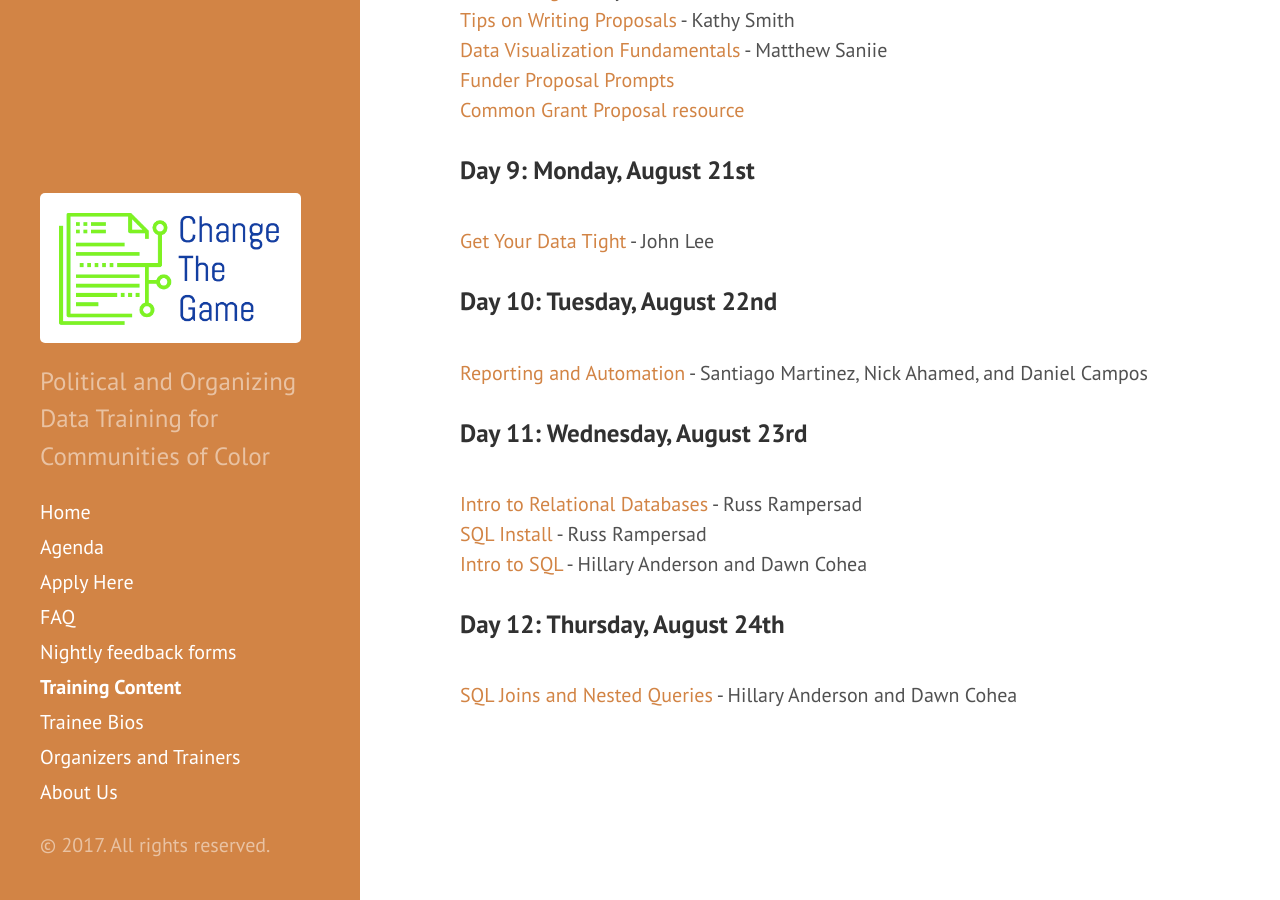
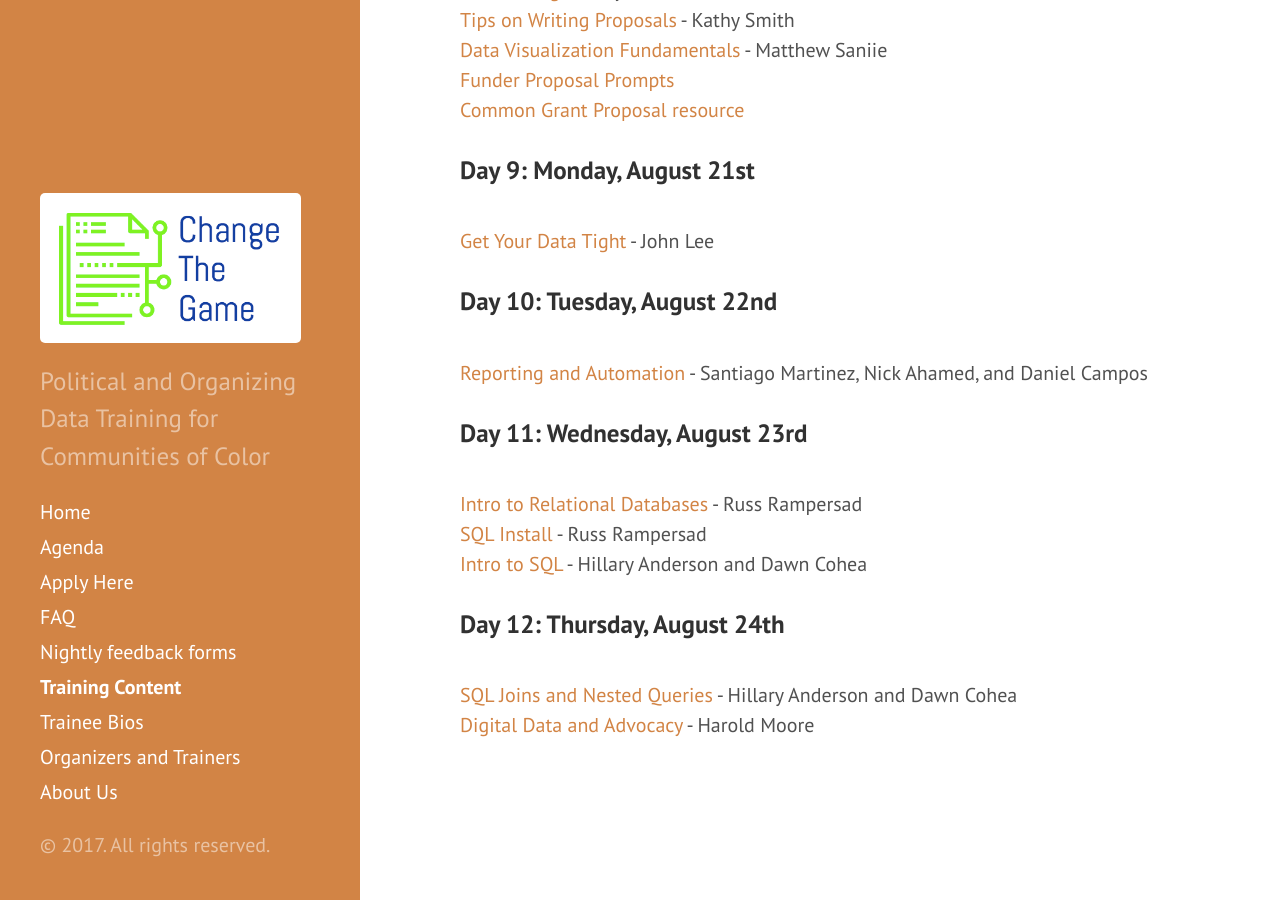
Before and after one commit to anniejw6/changethegame_site, a Jekyll site: the page built from slides.md, in a window 1280 px wide and 900 px high, scrolled down 1825 px. Built offline with Jekyll 4.4.1, drawn with Linux system fonts in a browser that asks for light colours.

Commit message:
Update slides.md

```diff
--- a/slides.md
+++ b/slides.md
@@ -79,4 +79,4 @@ title: Training Content
 
 ### Day 12: Thursday, August 24th
 <br>[SQL Joins and Nested Queries](https://www.dropbox.com/s/ui5m54ohkzgmmiy/SQL%20Joins-Hillary%20Anderson%20Dawn%20Cohea.pdf?dl=0) - Hillary Anderson and Dawn Cohea
-<br>
+<br>[Digital Data and Advocacy](https://www.dropbox.com/s/qyjayktd5s8p8ii/Digital%20Data%20in%20the%20Advocacy%20Space-Harold%20Moore.pdf?dl=0) - Harold Moore
```
